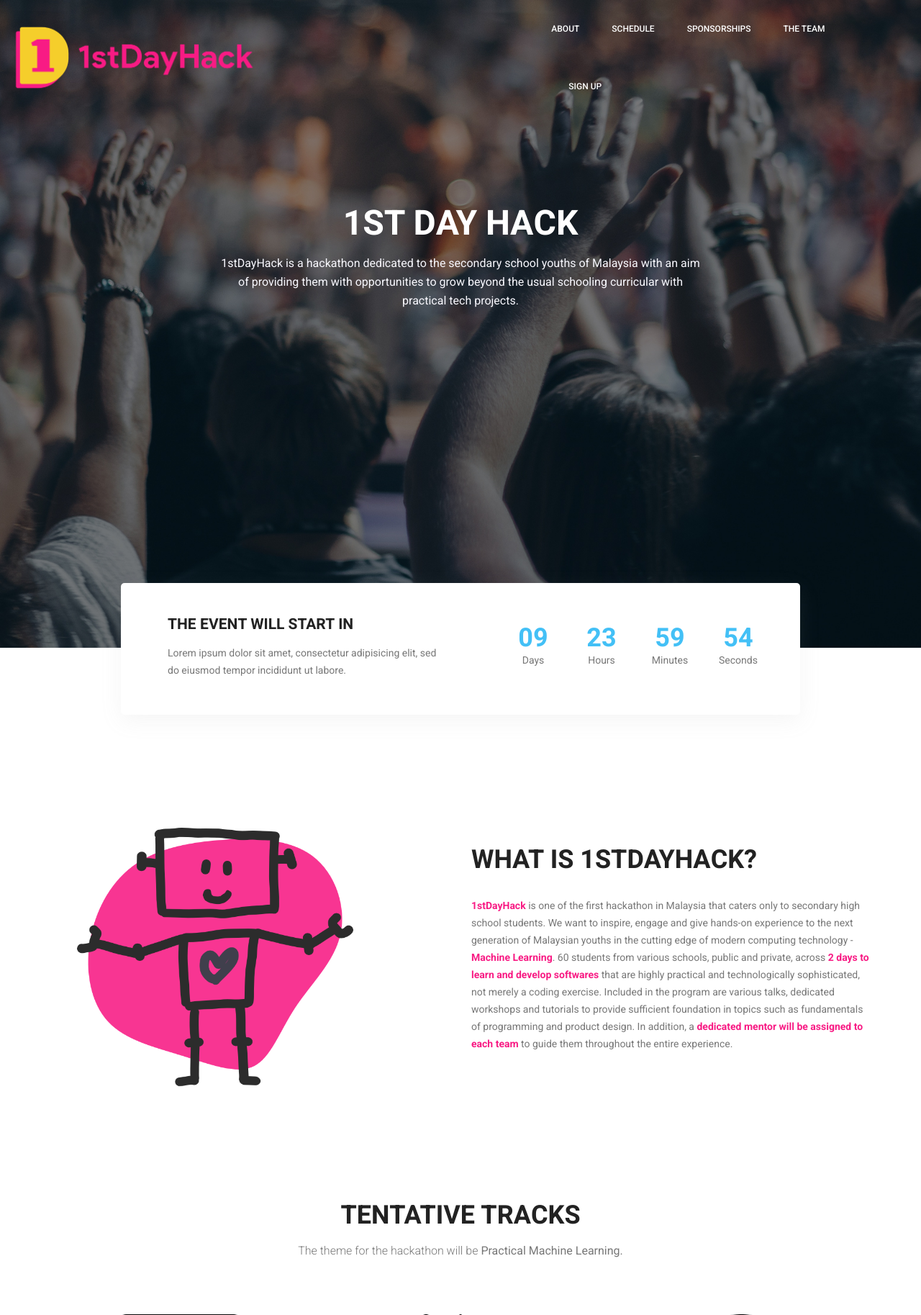
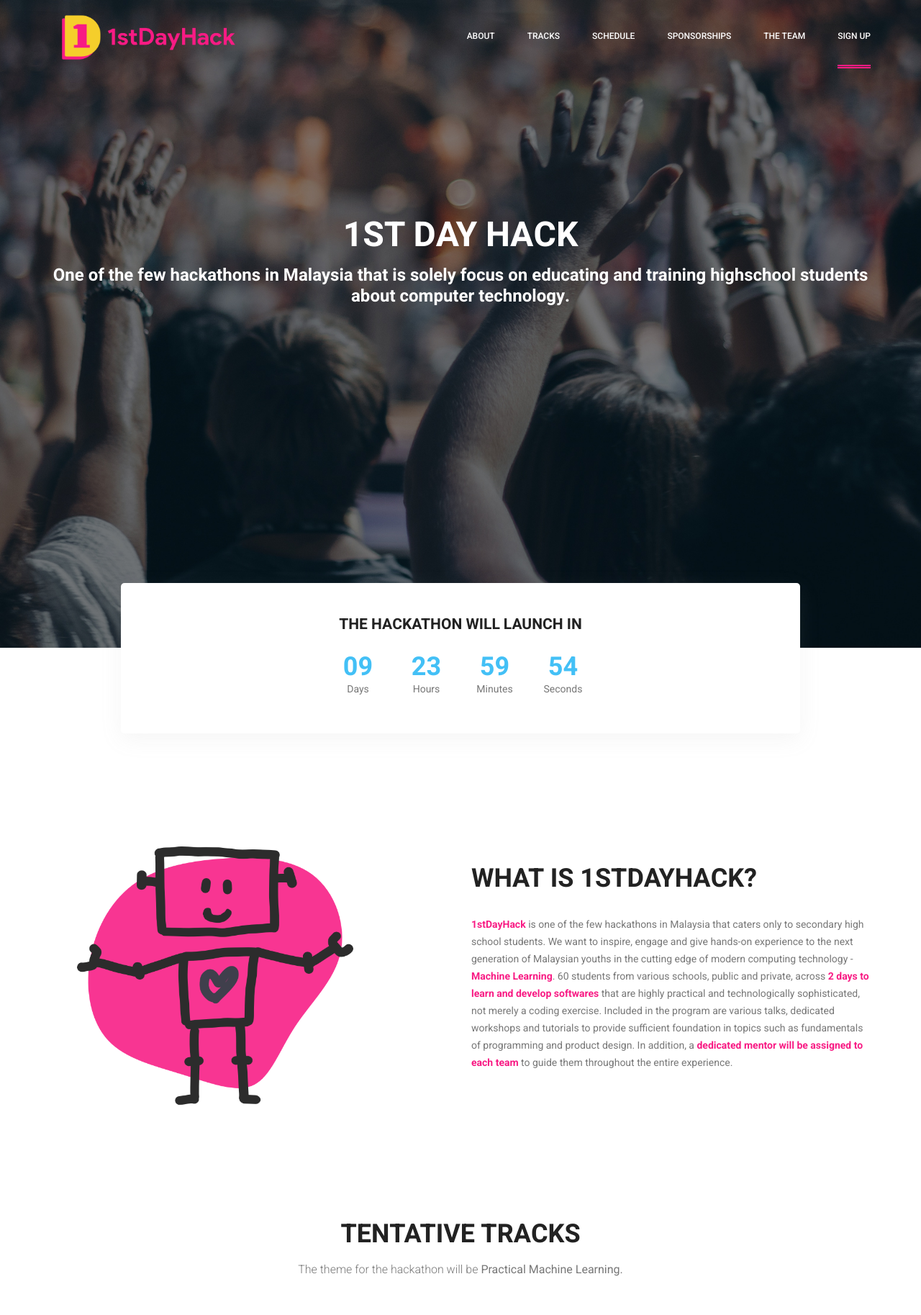
Before and after one commit to 1stDayHack/landing, a PHP site: page / in a window 1280 px wide. Shown: the top 1827 px of the page at 72% size. Run offline with PHP 8.4, Linux system fonts and the light colour scheme; some libraries are stand-ins or nearby versions.

Commit message:
visual updates

```diff
--- a/css/responsive.css
+++ b/css/responsive.css
@@ -1,17 +1,22 @@
 @media (max-width:1619px){
 	/* Main Menu Area css
 	============================================================================================ */
-   .header_area .navbar .search {
-		margin-left: 40px;
-	}
+   .navbar-brand {
+	   width: 48%;
+   }
 	/* End Main Menu Area css
 	============================================================================================ */
 }
 @media (max-width:1300px){
+
 }
 @media (max-width:1199px){
 	/* Main Menu Area css
 	============================================================================================ */
+	.navbar-brand {
+		width: 47%;
+	}
+
 	.header_area .navbar .nav .nav-item {
 		margin-right: 28px;
 	}
@@ -32,6 +37,10 @@
 @media (max-width:991px){
 	/* Main Menu Area css
 	============================================================================================ */
+	.navbar-brand {
+		width: 70%;
+	}
+
     .navbar-toggler {
         border: none;
         border-radius: 0px;
@@ -41,9 +50,7 @@
         margin-bottom: 23px;
     }
 	.header_area .navbar {
-		background-image: -moz-linear-gradient( 0deg, rgb(20,29,162) 0%, rgb(155,92,246) 100%);
-		background-image: -webkit-linear-gradient( 0deg, rgb(20,29,162) 0%, rgb(155,92,246) 100%);
-		background-image: -ms-linear-gradient( 0deg, rgb(20,29,162) 0%, rgb(155,92,246) 100%);
+		background-color: #222;
 	}
     .navbar-toggler[aria-expanded="false"] span:nth-child(2) {
 		opacity: 1;
@@ -353,6 +360,7 @@
 		line-height: 65px;
 	}
 	.home_map_area .home_details .box_home_details {
+		margin-top: 100px;
 		max-width: 100%;
 		float: none;
 		width: 100%;
--- a/css/style.css
+++ b/css/style.css
@@ -300,25 +300,13 @@ button:focus {
   margin-top: 8px;
 }
 
-.header_area .navbar .search {
-  font-size: 12px;
-  line-height: 60px;
-  display: inline-block;
-  color: #fff;
-  margin-left: 195px;
-}
-
-.header_area .navbar .search i {
-  font-weight: 600;
-}
-
 .header_area.navbar_fixed .main_menu {
   position: fixed;
   width: 100%;
   top: -70px;
   left: 0;
   right: 0;
-  background-color: white;
+  background-color: #222;
   -webkit-transform: translateY(70px);
   -ms-transform: translateY(70px);
   transform: translateY(70px);
@@ -1546,6 +1534,7 @@ button:focus {
 }
 
 .home_map_area .home_details .box_home_details {
+  margin-top: 50px;
   background: #fff;
   max-width: 457px;
   float: right;
@@ -3543,10 +3532,6 @@ h6 {
   padding-bottom: 50px;
 }
 
-.event_time_inner .event_text {
-  padding-left: 65px;
-}
-
 .event_time_inner .event_text h3 {
   color: #222222;
   font-size: 21px;
--- a/index.html
+++ b/index.html
@@ -6,7 +6,7 @@
 	<meta charset="utf-8">
 	<meta name="viewport" content="width=device-width, initial-scale=1, shrink-to-fit=no">
 	<link rel="icon" href="img/brand/small-logo.png" type="image/png">
-	<title>1st Day Hack</title>
+	<title>1stDayHack</title>
 	<!-- Bootstrap CSS -->
 	<link rel="stylesheet" href="https://stackpath.bootstrapcdn.com/bootstrap/4.3.1/css/bootstrap.min.css">
 	<link rel="stylesheet" href="https://use.fontawesome.com/releases/v5.11.2/css/all.css"
@@ -24,8 +24,10 @@
 	<header class="header_area">
 		<div class="main_menu">
 			<nav class="navbar navbar-expand-lg navbar-light">
+				<div class="container box_1620 mb-2">
 					<!-- Brand and toggle get grouped for better mobile display -->
-				<a class="navbar-brand" href="index.html"><img src="img/brand/logo.png" width="50%" class="d-inline-block align-top" alt=""></a>
+					<a class="navbar-brand logo_h" href="index.html"><img src="img/brand/logo.png" width="50%"
+							class="d-inline-block align-top" alt=""></a>
 					<button class="navbar-toggler" type="button" data-toggle="collapse"
 						data-target="#navbarSupportedContent" aria-controls="navbarSupportedContent"
 						aria-expanded="false" aria-label="Toggle navigation">
@@ -34,18 +36,21 @@
 						<span class="icon-bar"></span>
 					</button>
 					<!-- Collect the nav links, forms, and other content for toggling -->
-				<div class="collapse navbar-collapse" id="navbarSupportedContent">
+					<div class="collapse navbar-collapse offset" id="navbarSupportedContent">
 						<ul class="nav navbar-nav menu_nav ml-auto">
-						<li class="nav-item"><a class="nav-link" href="">About</a></li>
-						<li class="nav-item"><a class="nav-link" href="">Schedule</a></li>
-						<li class="nav-item"><a class="nav-link" href="">Sponsorships</a></li>
-						<li class="nav-item"><a class="nav-link" href="">The Team</a></li>
+							<li class="nav-item"><a class="nav-link" href="#about">About</a></li>
+							<li class="nav-item"><a class="nav-link" href="#tracks">Tracks</a></li>
+							<li class="nav-item"><a class="nav-link" href="#schedule">Schedule</a></li>
+							<li class="nav-item"><a class="nav-link" href="#sponsorship">Sponsorships</a></li>
+							<li class="nav-item"><a class="nav-link" href="#team">The Team</a></li>
 							<li class="nav-item">
-							<a href="#" class="nav-link py-0 px-4 mb-0" id="signup-btn">
+								<a href="#" class="nav-link"
+									style="border-bottom-width: 5px; border-bottom-color: #f81b84; border-bottom-style:double;">
 									Sign Up
 								</a>
 							</li>
 						</ul>
+					</div>
 				</div>
 			</nav>
 		</div>
@@ -58,10 +63,7 @@
 			<div class="container">
 				<div class="banner_content" style="margin-top: -150px;">
 					<h2>1st Day Hack</h2>
-					<p>1stDayHack is a hackathon dedicated to the secondary school youths of Malaysia with an aim of
-						providing them with opportunities to grow beyond the usual schooling curricular with practical
-						tech projects.</p>
-					<!--						<a class="banner_btn" href="#">View More Details</a>-->
+					<h3>One of the few hackathons in Malaysia that is solely focus on educating and training highschool students about computer technology.</h3>
 				</div>
 			</div>
 		</div>
@@ -73,15 +75,11 @@
 		<div class="container">
 			<div class="event_time_inner">
 				<div class="row">
-					<div class="col-lg-6">
+					<div class="col-lg-12 col-md-12">
+						<div class="timer_inner">
 							<div class="event_text">
-							<h3 class="text-pink">The Event Will Start in</h3>
-							<p>Lorem ipsum dolor sit amet, consectetur adipisicing elit, sed do eiusmod tempor
-								incididunt ut labore.</p>
+								<h3 class="text-pink">The hackathon will launch in</h3>
 							</div>
-					</div>
-					<div class="col-lg-6">
-						<div class="timer_inner">
 							<div id="timer" class="timer">
 								<div class="timer__section days">
 									<div class="timer__number" style="color: #43c0f6"></div>
@@ -109,7 +107,7 @@
 	<!--================End Event Time Area =================-->
 
 	<!--================Welcome Area =================-->
-	<section class="welcome_area pad_btm">
+	<section class="welcome_area pad_btm" id="about">
 		<div class="container">
 			<div class="welcome_inner row">
 				<div class="col-lg-5">
@@ -121,7 +119,7 @@
 					<div class="welcome_text">
 						<h3>What is 1stDayHack?</h3>
 						<p>
-							<strong class="text-pink">1stDayHack</strong> is one of the first hackathon in Malaysia that
+							<strong class="text-pink">1stDayHack</strong> is one of the few hackathons in Malaysia that
 							caters only to secondary high school students. We want to inspire, engage and give hands-on
 							experience to the next generation of Malaysian youths in the cutting edge of modern
 							computing technology - <strong class="text-pink">Machine Learning</strong>. 60 students from
@@ -143,7 +141,7 @@
 	</section>
 	<!--================End Welcome Area =================-->
 
-	<section class="welcome_area pad_btm">
+	<section class="welcome_area pad_btm" id="tracks">
 		<div class="container">
 			<div class="main_title">
 				<h2>Tentative Tracks</h2>
@@ -175,20 +173,20 @@
 	</section>
 
 	<!--================Event Schedule Area =================-->
-	<section class="event_schedule_area p_120">
+	<section class="event_schedule_area p_120" id="schedule">
 		<div class="container">
 			<div class="main_title">
 				<h2>Event Schedule</h2>
 			</div>
 			<div class="event_schedule_inner">
-				<ul class="nav nav-tabs" id="myTab" role="tablist">
-					<li class="nav-item">
+				<ul class="nav nav-tabs row mx-0 text-center" id="myTab" role="tablist">
+					<li class="nav-item col-md-6 px-0">
 						<a class="nav-link active" id="home-tab" data-toggle="tab" href="#home" role="tab"
-							aria-controls="home" aria-selected="true">Day 01</a>
+							aria-controls="home" aria-selected="true">Day 01 (Learning Day)</a>
 					</li>
-					<li class="nav-item">
+					<li class="nav-item col-md-6 px-0">
 						<a class="nav-link" id="profile-tab" data-toggle="tab" href="#profile" role="tab"
-							aria-controls="profile" aria-selected="false">Day 02</a>
+							aria-controls="profile" aria-selected="false">Day 02 (Hacking Day)</a>
 					</li>
 				</ul>
 
@@ -202,23 +200,73 @@
 						</div>
 						<div class="media border-bottom">
 							<div class="media-body">
-								<h5>0900 - 0930</h5>
+								<h5>0900 - 1000</h5>
 								<h4 class="my-0">Opening Keynote</h4>
+								<p>Introduction to Competition Theme</p>
 								<p>Speech by: Lee Keifer</p>
 							</div>
 						</div>
 						<div class="media border-bottom">
 							<div class="media-body">
-								<h5>0930 - 1000</h5>
-								<h4 class="mb-0">Brief on the event flow, ground rules, etc.</h4>
-								<p>Speech by: Mark weins</p>
+								<h5>1000 - 1200</h5>
+								<h4 class="mb-0">1st Workshop: Introduction to Programming/Coding</h4>
+								<p>*Subject to change</p>
 							</div>
 						</div>
 						<div class="media border-bottom">
 							<div class="media-body">
-								<h5>1000 - 1200</h5>
-								<h4 class="mb-0">First Workshop</h4>
-								<p>e.g. Introduction to Programming / Coding</p>
+								<h5>1200 - 1300</h5>
+								<h4 class="mb-0">Lunch</h4>
+							</div>
+						</div>
+						<div class="media border-bottom">
+							<div class="media-body">
+								<h5>1300 - 1500</h5>
+								<h4 class="mb-0">2nd Workshop: Hands-on coding to build something simple along the line of theme</h4>
+								<p>*Subject to change</p>
+							</div>
+						</div>
+						<!--======-->
+						<div class="media border-bottom">
+							<div class="media-body">
+								<h5>1500 - 1600</h5>
+								<h4 class="mb-0">Tea Break & Mingle Time</h4>
+							</div>
+						</div>
+						<div class="media border-bottom">
+							<div class="media-body">
+								<h5>1600 - 1800</h5>
+								<h4 class="mb-0">- Continuation of Hands-on coding workshop</h4>
+								<h4 class="mb-0">- Pitching Workshop</h4>
+								<h4 class="mb-0">- Pairing up with mentor</h4>
+								<p>*Subject to change</p>
+							</div>
+						</div>
+						<div class="media border-bottom">
+							<div class="media-body">
+								<h5>1800 - 1300</h5>
+								<h4 class="mb-0">Closing for 1st Day</h4>
+							</div>
+						</div>
+					</div>
+
+					<div class="tab-pane fade" id="profile" role="tabpanel" aria-labelledby="profile-tab">
+						<div class="media border-bottom">
+							<div class="media-body">
+								<h5>0800 - 0900</h5>
+								<h4 class="mb-0">Registration</h4>
+							</div>
+						</div>
+						<div class="media border-bottom">
+							<div class="media-body">
+								<h5>0900 - 0915</h5>
+								<h4 class="mb-0">Launch of Hackathon!</h4>
+							</div>
+						</div>
+						<div class="media border-bottom">
+							<div class="media-body">
+								<h5>0915 - 1200</h5>
+								<h4 class="mb-0">Start hacking with mentor</h4>
 							</div>
 						</div>
 						<div class="media border-bottom">
@@ -227,85 +275,24 @@
 								<h4 class="mb-0">LUNCH</h4>
 							</div>
 						</div>
-						<!--======-->
 						<div class="media border-bottom">
 							<div class="media-body">
-								<h5>1300 - 1500</h5>
-								<h4 class="mb-0">Second Workshop</h4>
-								<p>e.g. Hands-on coding to build something simple along the line of theme</p>
-							</div>
-						</div>
-						<div class="media border-bottom">
-							<div class="media-body">
-								<h5>1500 - 1600</h5>
-								<h4 class="mb-0">Tea and Mingle Time</h4>
-							</div>
-						</div>
-						<div class="media border-bottom">
-							<div class="media-body">
-								<h5>1600 - 1800</h5>
-								<h4 class="mb-0">Introduction to Competition Theme</h4>
-								<p>Continuation of Hands-On coding workshop and pairing up with mentor to discuss
-									strategy fo tomorrow.</p>
-							</div>
-						</div>
-						<div class="media border-bottom">
-							<div class="media-body">
-								<h5>1800 - 1830</h5>
-								<h4 class="mb-0">Closing for first day and participants picked up by guardian / schools.
-								</h4>
-							</div>
-						</div>
-					</div>
-
-					<div class="tab-pane fade" id="profile" role="tabpanel" aria-labelledby="profile-tab">
-						<div class="media border-bottom">
-							<div class="media-body">
-								<h5>0800 - 0900</h5>
-								<h4 class="mb-0">Participants re-checkin and mingle time</h4>
-							</div>
-						</div>
-						<div class="media border-bottom">
-							<div class="media-body">
-								<h5>0900 - 1300</h5>
-								<h4 class="mb-0">Start hacking with Mentor in the team</h4>
-							</div>
-						</div>
-						<div class="media border-bottom">
-							<div class="media-body">
-								<h5>1100 - 1130</h5>
-								<h4 class="mb-0">Short workshop on how to pitch</h4>
-							</div>
-						</div>
-						<div class="media border-bottom">
-							<div class="media-body">
-								<h5>1300 - 1400</h5>
-								<h4 class="mb-0">LUNCH</h4>
-							</div>
-						</div>
-						<div class="media border-bottom">
-							<div class="media-body">
-								<h5>1400 - 1500</h5>
+								<h5>1300 - 1600</h5>
 								<h4 class="mb-0">Continue Hacking</h4>
 							</div>
 						</div>
 						<!--======-->
 						<div class="media border-bottom">
 							<div class="media-body">
-								<h5>1500 - 1700</h5>
-								<h4 class="mb-0">Pitch and Judges' Decision</h4>
+								<h5>1600 - 1730</h5>
+								<h4 class="mb-0">- End of Hackathon!</h4>
+								<h4 class="mb-0">- Pitch and Judges' Decision</h4>
 							</div>
 						</div>
 						<div class="media border-bottom">
 							<div class="media-body">
-								<h5>1700 - 1800</h5>
+								<h5>1730 - 1800</h5>
 								<h4 class="mb-0">Prize Giving, Closing and Photo Time</h4>
-							</div>
-						</div>
-						<div class="media border-bottom">
-							<div class="media-body">
-								<h5>1800</h5>
-								<h4 class="mb-0">Departure and End of Event</h4>
 							</div>
 						</div>
 					</div>
@@ -315,8 +302,31 @@
 	</section>
 	<!--================End Event Schedule Area =================-->
 
-	<!--================End Event Schedule Area =================-->
-	<section class="home_map_area">
+	<!--================ Event Sponsors Area =================-->
+
+	<section class="p_120" id="sponsorship">
+		<div class="container">
+			<div class="main_title">
+				<h2>Sponsorships</h2>
+				<!-- <p>1stDayHack is currently looking for sponsorships for the hackathon. Please contact if you are interested in sponsoring the event.</p> -->
+				<p>Feel free to checkout our <a href="" target="_blank">sponsorship deck</a> to find out more about what we needed from sponsors</p>
+				<br>
+				<a href="" class="main_btn" style="text-transform: uppercase;">
+					<i class=""></i>I'm interested to sponsor
+				</a>
+			</div>
+		</div>
+	</section>
+
+	<!--================ End Event Sponsors Area =================-->
+
+	<!--================ Event Map Area =================-->
+	<!-- <section class="home_map_area">
+		<div class="main_title">
+			<h2>Venue - TBA</h2>
+			<p>We are also looking for <strong>potential venue sponsor</strong> that can hold up to <strong>80 individuals</strong>.</p>
+		</div>
+
 		<iframe id="mapBox2" class="mapBox2"
 			src="https://www.google.com/maps/embed?pb=!1m14!1m8!1m3!1d15935.43340111699!2d101.6313043!3d3.1321113!3m2!1i1024!2i768!4f13.1!3m3!1m2!1s0x0%3A0xdd20f8096d5df79c!2sFutureLab!5e0!3m2!1sen!2smy!4v1570039102159!5m2!1sen!2smy"
 			width="100%" height="400" frameborder="0" style="border:0;"></iframe>
@@ -328,7 +338,7 @@
 							<i class="lnr lnr-home"></i>
 						</div>
 						<div class="media-body">
-							<h4>Somewhere, malaysia</h4>
+							<h4>TBA</h4>
 							<p>Address TBA</p>
 						</div>
 					</div>
@@ -338,7 +348,7 @@
 						</div>
 						<div class="media-body">
 							<h4>saturday to sunday</h4>
-							<p>29-31 February, 2019</p>
+							<p>March, 2020</p>
 						</div>
 					</div>
 					<div class="media">
@@ -353,11 +363,11 @@
 				</div>
 			</div>
 		</div>
-	</section>
-	<!--================End Event Schedule Area =================-->
+	</section> -->
+	<!--================End Event Map Area =================-->
 
 	<!--================Team Area =================-->
-	<section class="team_area p_120">
+	<section class="team_area p_120" id="team">
 		<div class="container">
 			<div class="main_title">
 				<h2>The Team</h2>
@@ -429,7 +439,8 @@
 				<div class="col-lg-6 offset-lg-1">
 					<div class="welcome_text">
 						<h3>Have a question?</h3>
-						<a href="mailto:1stdayhack@gmail.com" class="main_btn"><i class=""></i>send us a mail</a>
+						<a href="mailto:1stdayhack@gmail.com" class="main_btn" style="text-transform: uppercase;"><i
+								class=""></i>send us a mail</a>
 					</div>
 				</div>
 			</div>
@@ -465,7 +476,6 @@
 	<script src="vendors/nice-select/js/jquery.nice-select.min.js"></script>
 	<script src="vendors/isotope/imagesloaded.pkgd.min.js"></script>
 	<script src="vendors/isotope/isotope-min.js"></script>
-	<script src="vendors/owl-carousel/owl.carousel.min.js"></script>
 	<script src="js/jquery.ajaxchimp.min.js"></script>
 	<script src="vendors/flipclock/timer.js"></script>
 	<script src="vendors/counter-up/jquery.waypoints.min.js"></script>
```
Also changed, not shown: img/brand/logo-icon.svg (added), img/brand/logo.svg (added), 1 other file. Lines whose indentation alone changed are shown as unchanged.
